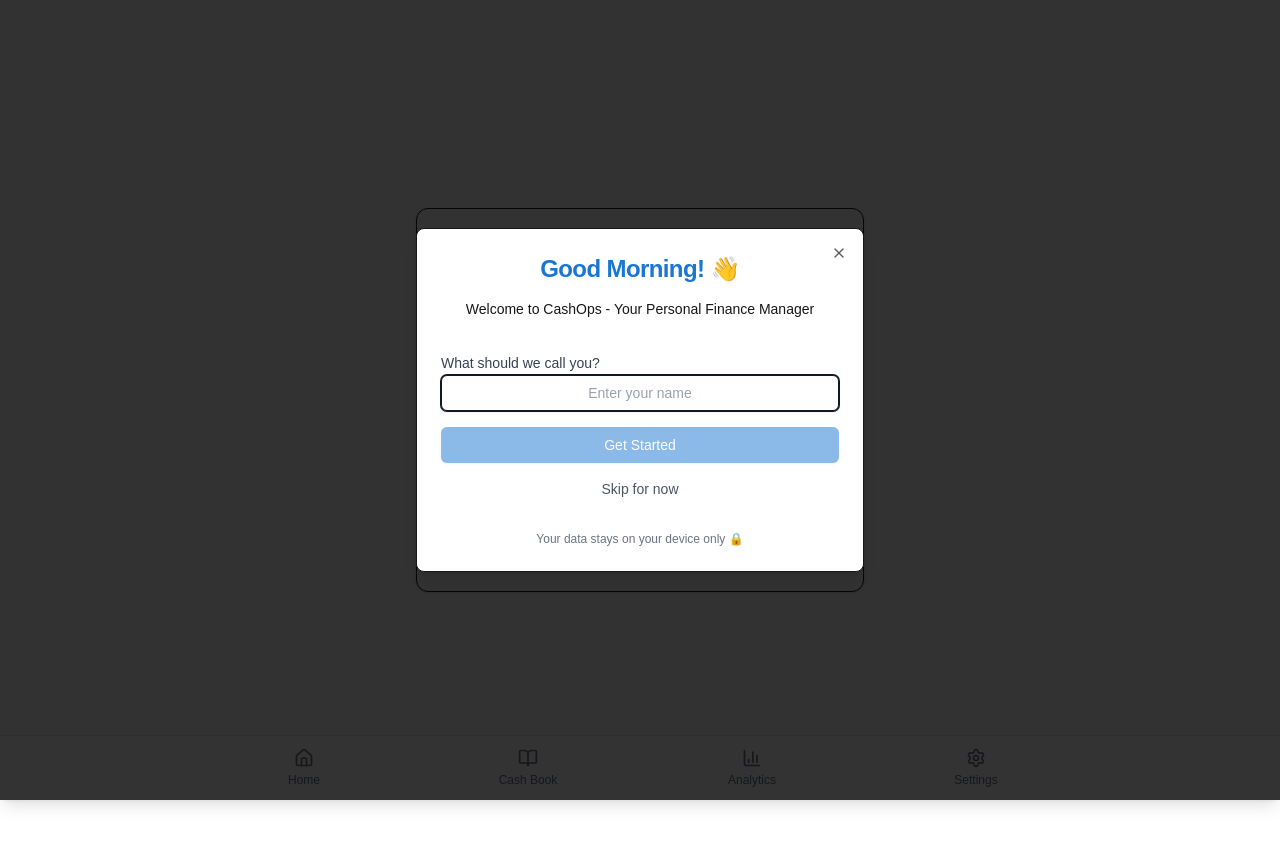
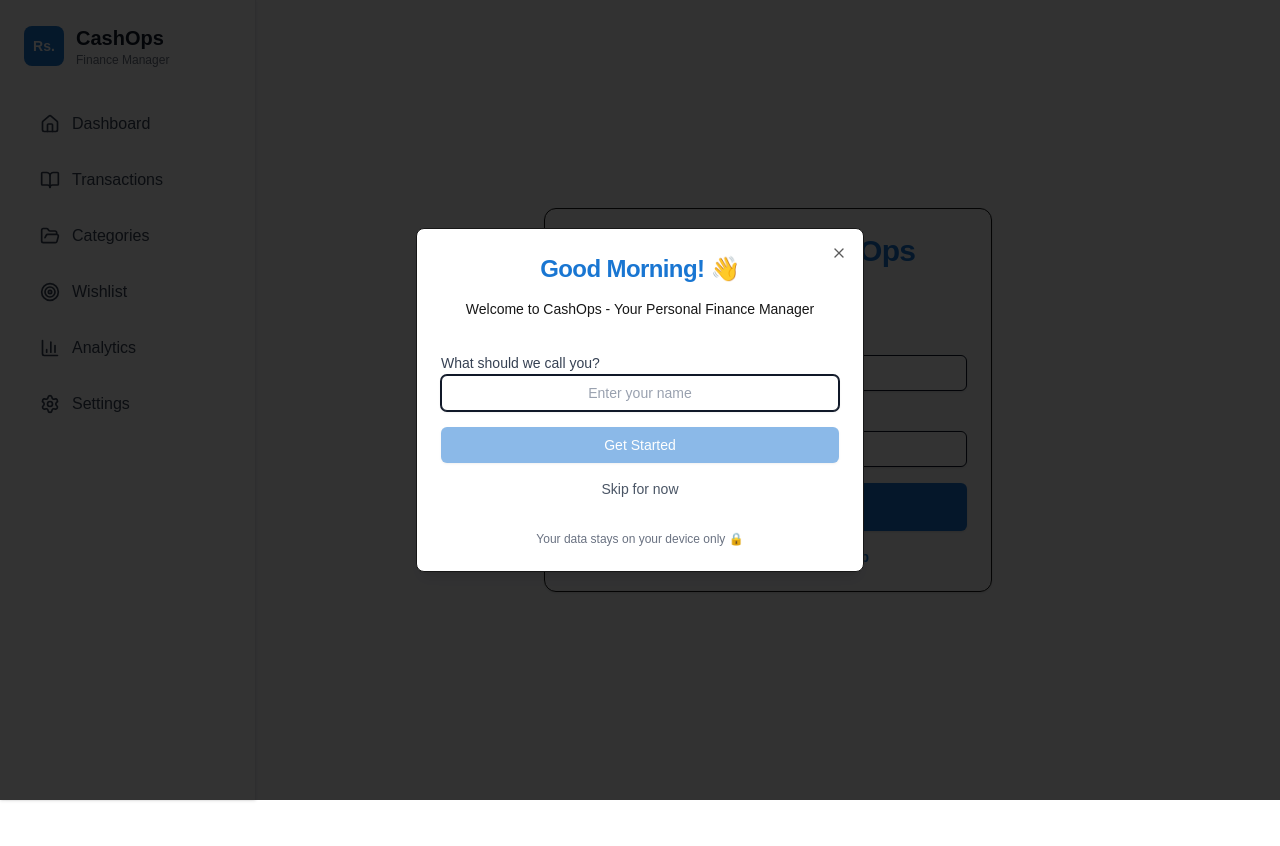
Before and after one commit to Bhuwan-Shahi/CashOps, a Next.js app: page /login in a window 1280 px wide. Shown: the top 846 px of the page. After the commit the page ends 800 px from the top, so only its background shows below. Built offline with nearby package versions, Linux system fonts and the light colour scheme.

Commit message:
fix: minor UI changes optimized for Dektop

```diff
--- a/app/analytics/page.tsx
+++ b/app/analytics/page.tsx
@@ -38,13 +38,13 @@ export default async function AnalyticsPage() {
     <div className="min-h-screen bg-gray-50">
       {/* Header */}
       <div className="bg-[#1976D2] text-white p-4 shadow-md">
-        <div className="container mx-auto max-w-4xl">
+        <div className="container mx-auto max-w-7xl">
           <h1 className="text-xl md:text-2xl font-bold">Analytics</h1>
           <p className="text-sm text-blue-100">This Month</p>
         </div>
       </div>
 
-      <div className="container mx-auto p-4 max-w-4xl space-y-4">
+      <div className="container mx-auto p-4 lg:p-8 max-w-7xl space-y-6">
         {/* Summary Cards */}
         <div className="grid grid-cols-2 gap-3">
           <Card className="border-0 shadow bg-green-50">
--- a/app/categories/page.tsx
+++ b/app/categories/page.tsx
@@ -17,7 +17,7 @@ export default async function CategoriesPage() {
     <div className="min-h-screen bg-gray-50">
       {/* Header */}
       <div className="bg-[#1976D2] text-white p-4 shadow-md">
-        <div className="container mx-auto max-w-4xl flex items-center justify-between">
+        <div className="container mx-auto max-w-7xl flex items-center justify-between">
           <div>
             <h1 className="text-xl md:text-2xl font-bold">Categories</h1>
             <p className="text-sm text-blue-100">{categories.length} categories</p>
@@ -31,7 +31,7 @@ export default async function CategoriesPage() {
         </div>
       </div>
 
-      <div className="container mx-auto p-4 max-w-4xl space-y-4">
+      <div className="container mx-auto p-4 lg:p-8 max-w-7xl space-y-6">
         <div className="grid grid-cols-1 md:grid-cols-2 gap-4">
           <Card className="border-0 shadow">
             <CardHeader className="pb-3">
--- a/app/layout.tsx
+++ b/app/layout.tsx
@@ -2,6 +2,7 @@ import type { Metadata } from "next";
 import { Geist, Geist_Mono } from "next/font/google";
 import "./globals.css";
 import BottomNav from "@/components/BottomNav";
+import DesktopNav from "@/components/DesktopNav";
 import WelcomeDialog from "@/components/WelcomeDialog";
 import AuthProvider from "@/components/AuthProvider";
 
@@ -32,7 +33,8 @@ export default function RootLayout({
       >
         <AuthProvider>
           <WelcomeDialog />
-          <div className="pb-16">
+          <DesktopNav />
+          <div className="pb-16 lg:pb-0 lg:pl-64">
             {children}
           </div>
           <BottomNav />
--- a/app/settings/page.tsx
+++ b/app/settings/page.tsx
@@ -14,13 +14,13 @@ export default async function SettingsPage() {
     <div className="min-h-screen bg-gray-50">
       {/* Header */}
       <div className="bg-[#1976D2] text-white p-4 shadow-md">
-        <div className="container mx-auto max-w-4xl">
+        <div className="container mx-auto max-w-7xl">
           <h1 className="text-xl md:text-2xl font-bold">Settings</h1>
           <p className="text-sm text-blue-100">Manage your account</p>
         </div>
       </div>
 
-      <div className="container mx-auto p-4 max-w-4xl space-y-4">
+      <div className="container mx-auto p-4 lg:p-8 max-w-3xl space-y-6">
         {/* Profile Card */}
         <Card className="border-0 shadow">
           <CardHeader>
--- a/app/transactions/page.tsx
+++ b/app/transactions/page.tsx
@@ -33,13 +33,13 @@ export default async function TransactionsPage({
     <div className="min-h-screen bg-gray-50">
       {/* Header */}
       <div className="bg-[#1976D2] text-white p-4 shadow-md">
-        <div className="container mx-auto max-w-4xl">
+        <div className="container mx-auto max-w-7xl">
           <h1 className="text-xl md:text-2xl font-bold">Transactions</h1>
           <p className="text-sm text-blue-100">{transactions.length} Transactions</p>
         </div>
       </div>
 
-      <div className="container mx-auto p-4 max-w-4xl space-y-4">
+      <div className="container mx-auto p-4 lg:p-8 max-w-7xl space-y-6">
         {/* Add Transaction Button */}
         <Link href="/transactions/new" className="block">
           <Button className="w-full bg-[#1976D2] hover:bg-blue-700 text-white h-12 text-base font-semibold shadow-md">
--- a/app/wishlist/page.tsx
+++ b/app/wishlist/page.tsx
@@ -22,7 +22,7 @@ export default async function WishlistPage() {
     <div className="min-h-screen bg-gray-50">
       {/* Header */}
       <div className="bg-[#1976D2] text-white p-4 shadow-md">
-        <div className="container mx-auto max-w-4xl flex items-center justify-between">
+        <div className="container mx-auto max-w-7xl flex items-center justify-between">
           <div>
             <h1 className="text-xl md:text-2xl font-bold">Wishlist</h1>
             <p className="text-sm text-blue-100">{items.length} items</p>
@@ -36,7 +36,7 @@ export default async function WishlistPage() {
         </div>
       </div>
 
-      <div className="container mx-auto p-4 max-w-4xl space-y-4">
+      <div className="container mx-auto p-4 lg:p-8 max-w-7xl space-y-6">
         {/* Summary Cards */}
         <div className="grid grid-cols-1 md:grid-cols-3 gap-3">
           <Card className="border-0 shadow bg-green-50">
--- a/components/BottomNav.tsx
+++ b/components/BottomNav.tsx
@@ -15,7 +15,7 @@ export default function BottomNav() {
   ]
 
   return (
-    <div className="fixed bottom-0 left-0 right-0 bg-white border-t border-gray-200 shadow-lg z-50">
+    <div className="lg:hidden fixed bottom-0 left-0 right-0 bg-white border-t border-gray-200 shadow-lg z-50">
       <div className="container mx-auto max-w-4xl">
         <div className="grid grid-cols-4 h-16">
           {navItems.map((item) => {
--- /dev/null
+++ b/components/DesktopNav.tsx
@@ -0,0 +1,56 @@
+'use client'
+
+import Link from 'next/link'
+import { usePathname } from 'next/navigation'
+import { Home, BookOpen, BarChart3, Settings, FolderOpen, Target } from 'lucide-react'
+
+export default function DesktopNav() {
+  const pathname = usePathname()
+
+  const navItems = [
+    { href: '/', icon: Home, label: 'Dashboard' },
+    { href: '/transactions', icon: BookOpen, label: 'Transactions' },
+    { href: '/categories', icon: FolderOpen, label: 'Categories' },
+    { href: '/wishlist', icon: Target, label: 'Wishlist' },
+    { href: '/analytics', icon: BarChart3, label: 'Analytics' },
+    { href: '/settings', icon: Settings, label: 'Settings' },
+  ]
+
+  return (
+    <div className="hidden lg:block fixed left-0 top-0 h-screen w-64 bg-white border-r border-gray-200 shadow-sm z-40">
+      <div className="p-6">
+        <div className="flex items-center gap-3 mb-8">
+          <div className="w-10 h-10 rounded-lg bg-[#1976D2] flex items-center justify-center">
+            <span className="text-white font-bold text-sm">Rs.</span>
+          </div>
+          <div>
+            <h1 className="text-xl font-bold text-gray-900">CashOps</h1>
+            <p className="text-xs text-gray-500">Finance Manager</p>
+          </div>
+        </div>
+
+        <nav className="space-y-2">
+          {navItems.map((item) => {
+            const isActive = pathname === item.href
+            const Icon = item.icon
+
+            return (
+              <Link
+                key={item.href}
+                href={item.href}
+                className={`flex items-center gap-3 px-4 py-3 rounded-lg transition-colors ${
+                  isActive
+                    ? 'bg-[#1976D2] text-white'
+                    : 'text-gray-700 hover:bg-gray-100'
+                }`}
+              >
+                <Icon className="h-5 w-5" />
+                <span className="font-medium">{item.label}</span>
+              </Link>
+            )
+          })}
+        </nav>
+      </div>
+    </div>
+  )
+}
```
Also changed, not shown: app/page.tsx (+6 -6 lines).
